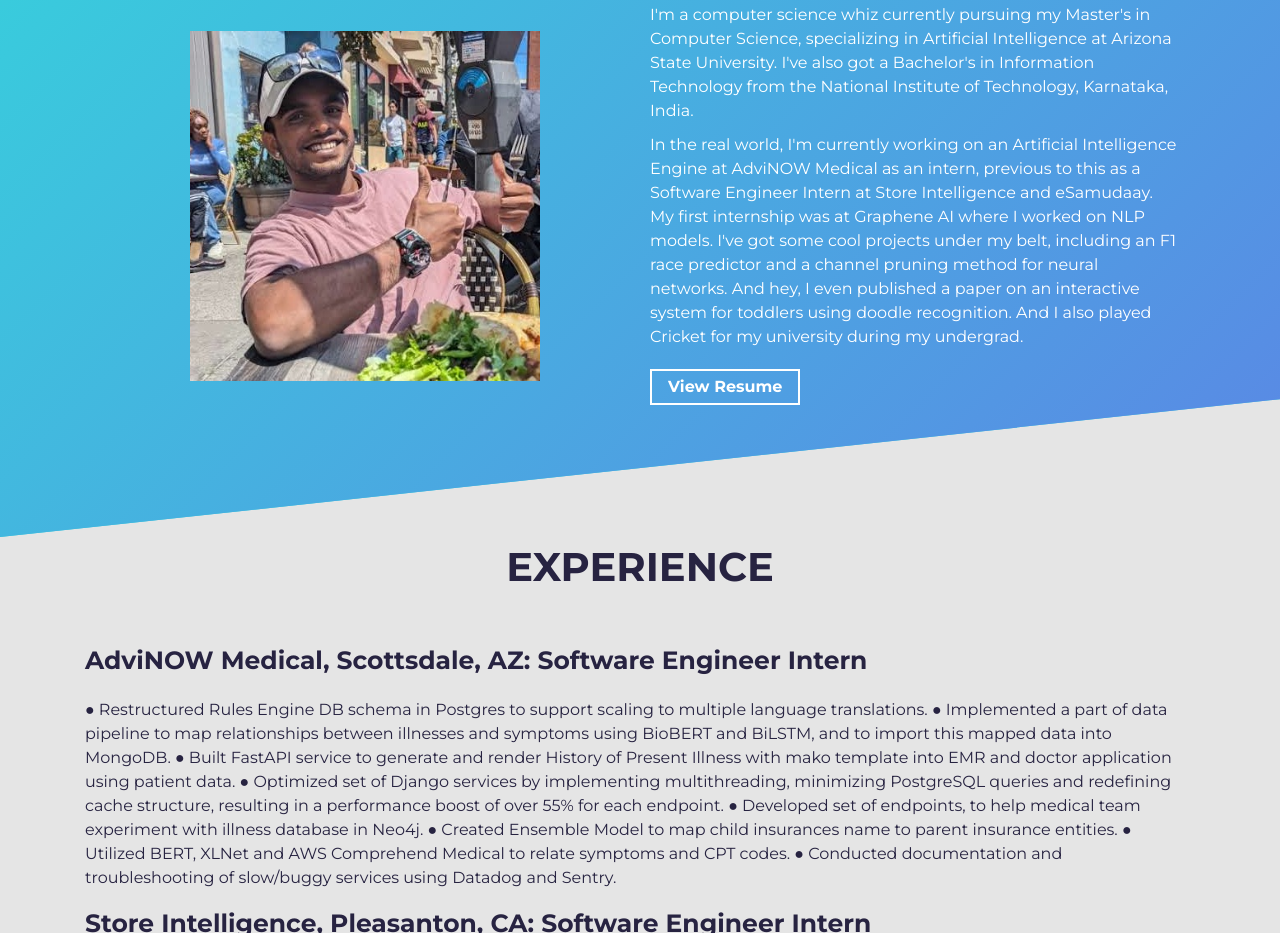
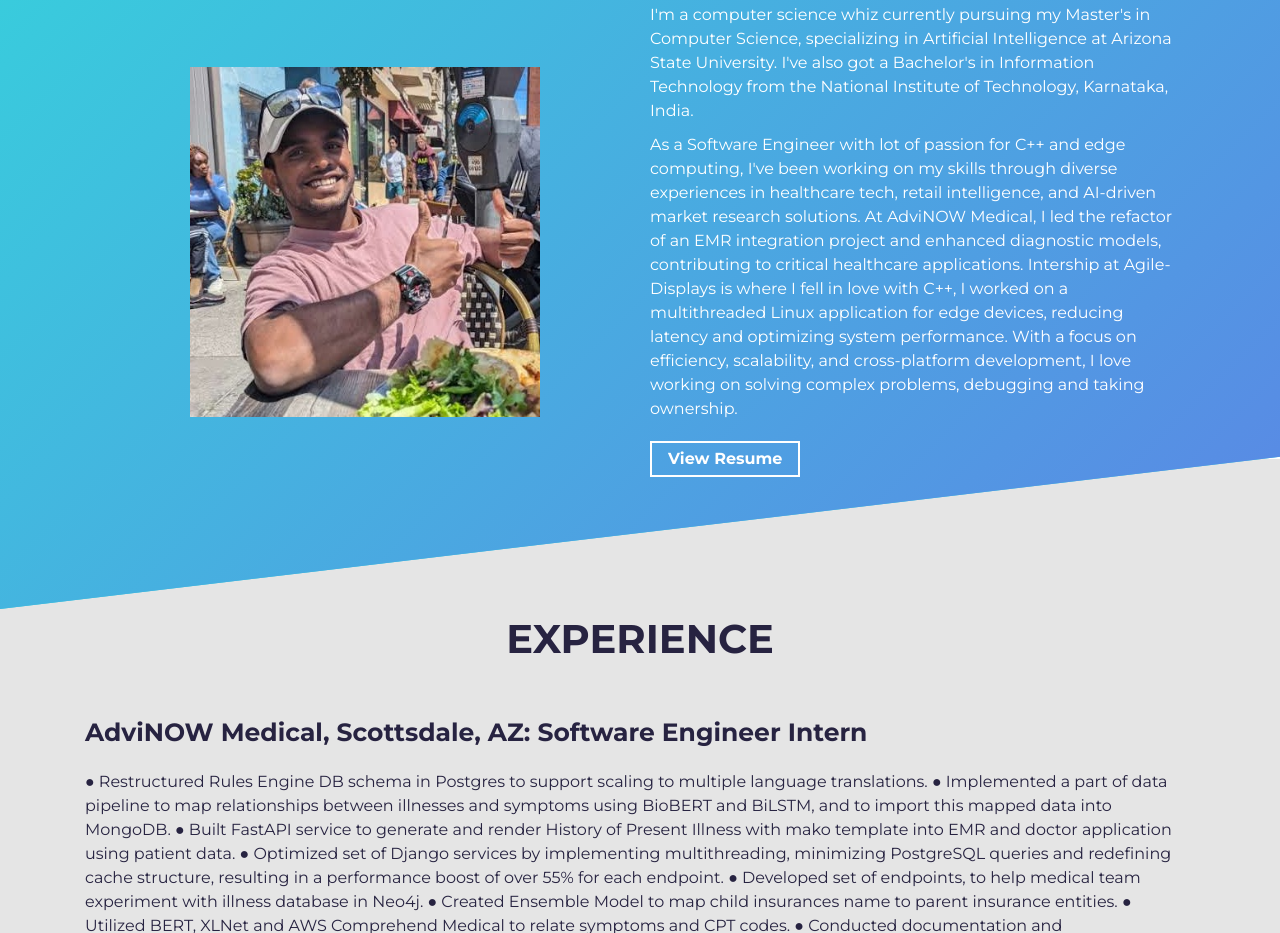
Before and after one commit to gagankonana/gagankonana.github.io, a plain HTML site: page index.html in a window 1280 px wide. Shown: the part 952-1885 px from the top of the page. Drawn offline with Linux system fonts and the light colour scheme.

Commit message:
update CV and about

```diff
--- a/index.html
+++ b/index.html
@@ -145,7 +145,7 @@ Have fun creating your portfolio on this template!!! -->
               I've worked on some pretty cool projects, like my Similarity-Aware Channel pruning for Convolutional Neural Networks - which sounds impressive, right? I've also published a paper on an Interactive System for Toddlers using Doodle Recognition. Not to brag, but I'm basically a rockstar.
             </p> -->
             <p class="about-wrapper__info-text">
-              In the real world, I'm currently working on an Artificial Intelligence Engine at AdviNOW Medical as an intern, previous to this as a Software Engineer Intern at Store Intelligence and eSamudaay. My first internship was at Graphene AI where I worked on NLP models. I've got some cool projects under my belt, including an F1 race predictor and a channel pruning method for neural networks. And hey, I even published a paper on an interactive system for toddlers using doodle recognition. And I also played Cricket for my university during my undergrad.
+              As a Software Engineer with lot of passion for C++ and edge computing, I've been working on my skills through diverse experiences in healthcare tech, retail intelligence, and AI-driven market research solutions. At AdviNOW Medical, I led the refactor of an EMR integration project and enhanced diagnostic models, contributing to critical healthcare applications. Intership at Agile-Displays is where I fell in love with C++, I worked on a multithreaded Linux application for edge devices, reducing latency and optimizing system performance. With a focus on efficiency, scalability, and cross-platform development, I love working on solving complex problems, debugging and taking ownership.
             </p>
             <span class="about-wrapper__cta">
               <a href="./assets/CV.pdf" class="cta-btn cta-btn--resume">View Resume</a>
```
Also changed, not shown: 1 other file.
